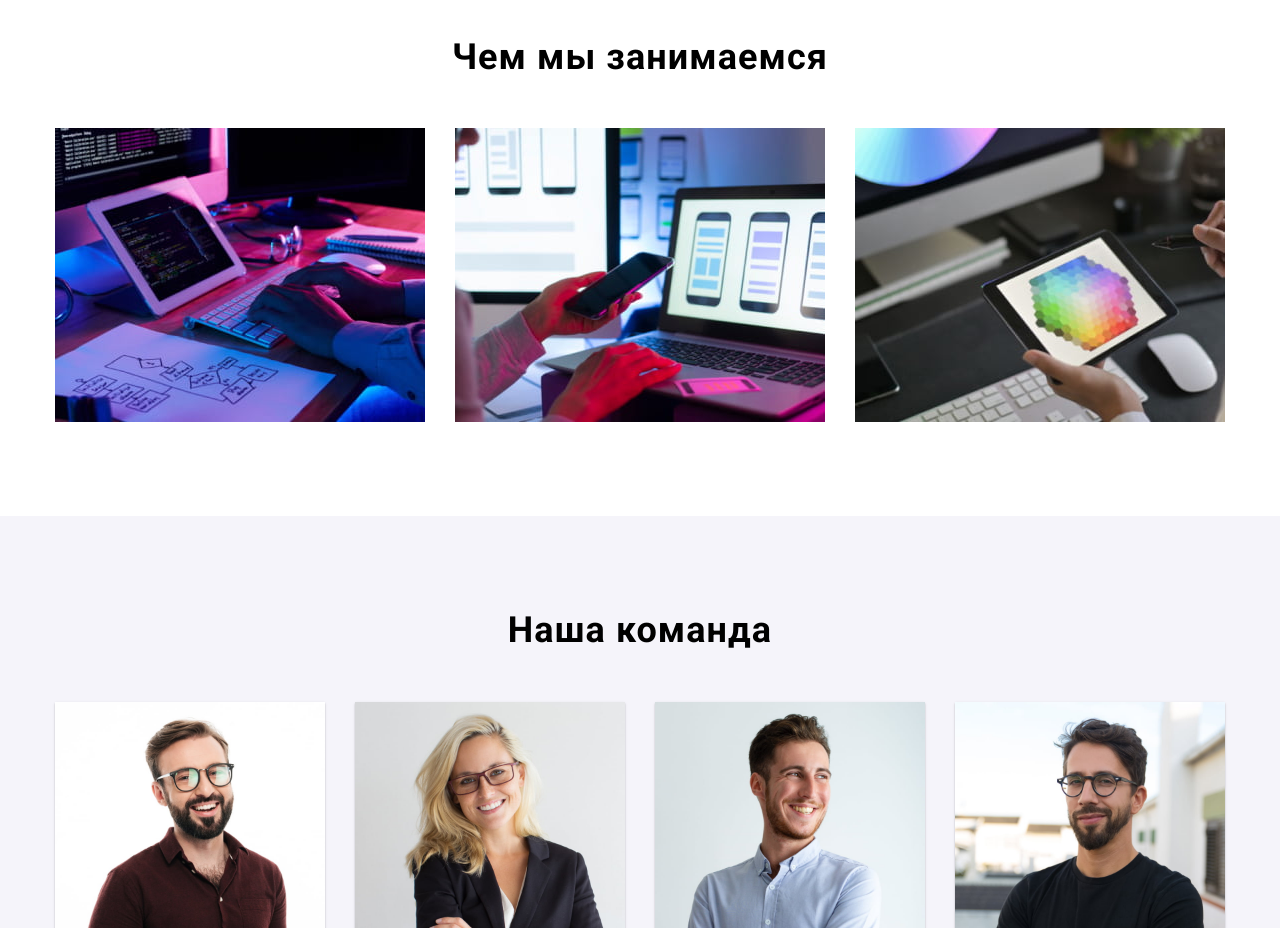
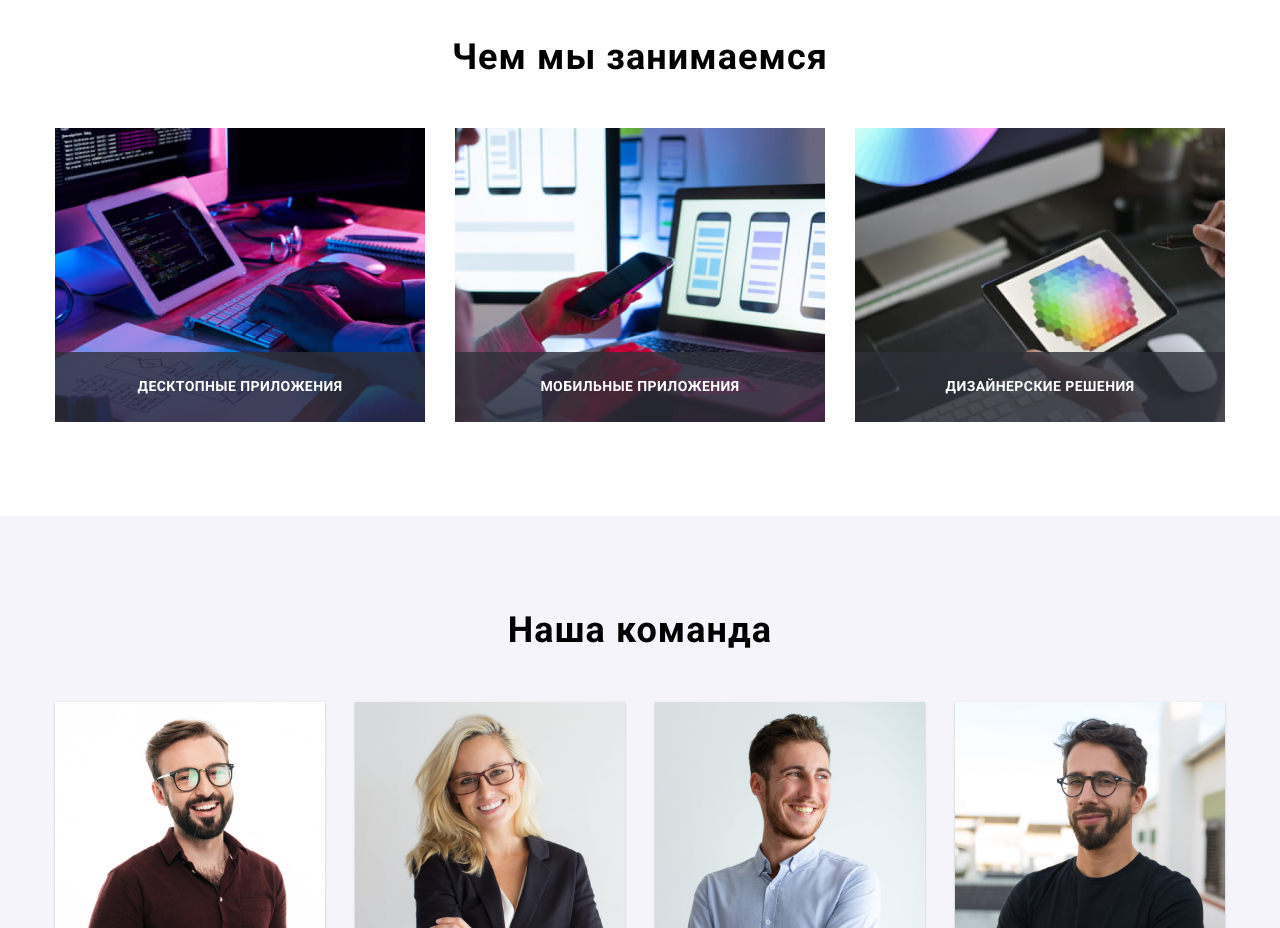
Before and after one commit to fenota-viktoriya/goit-markup-hw-05, a plain HTML site: page index.html in a window 1280 px wide. Shown: the part 1080-2008 px from the top of the page. Drawn offline with nearby package versions, Linux system fonts and the light colour scheme.

Commit message:
добавляет изменения в секцию чем мы занимаемся

```diff
--- a/css/styles.css
+++ b/css/styles.css
@@ -327,8 +327,27 @@ img {
 .activity-img {
   flex-basis: calc(100% / 3 - 30px);
   margin-left: 30px;
+  position: relative;
 }
+.activity-description {
+  display: flex;
+  justify-content: center;
+  align-items: center;
+  width: 100%;
+  height: 70px;
+  background: rgba(47, 48, 58, 0.8);
+  position: absolute;
+  bottom: 0;
+}
+.text-activity-description {
+  font-weight: bold;
+  line-height: 1.14;
+  text-align: center;
+  letter-spacing: 0.03em;
+  text-transform: uppercase;
 
+  color: var(--second-text-color);
+}
 /*наша команда*/
 .team-seaction {
   background-color: var(--third-background-color);
--- a/index.html
+++ b/index.html
@@ -137,13 +137,28 @@
         <ul class="item-activity">
           <li class="activity-img list">
             <img src="./images/pc.jpg" width="370" alt="картинка-верска-сайта" />
+            <div class="activity-description">
+              <p class="text-activity-description">
+                Десктопные приложения
+              </p>
+            </div>
 
           </li>
           <li class="activity-img list">
             <img src="./images/mobile-app.jpg" width="370" alt="картинка-разработка-мобильных-приложений" />
+            <div class="activity-description">
+              <p class="text-activity-description">
+              Мобильные приложения
+              </p>
+            </div>
           </li>
           <li class="activity-img list">
             <img src="./images/pad.jpg" width="370" alt="картинка-разработка-игр" />
+            <div class="activity-description">
+              <p class="text-activity-description">
+              Дизайнерские решения
+              </p>
+            </div>
           </li>
 
         </ul>
```
